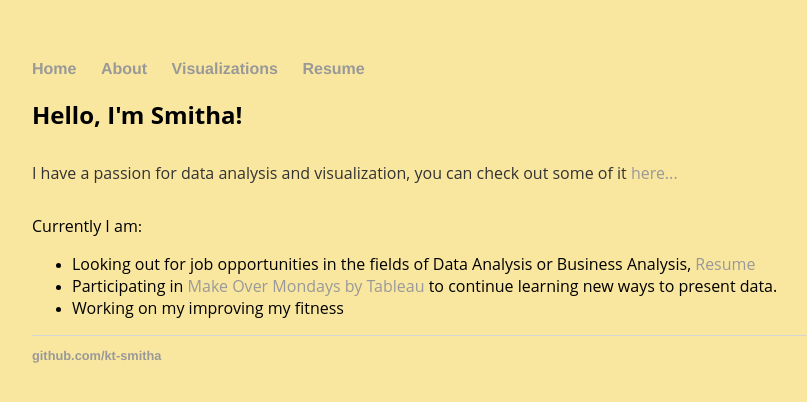
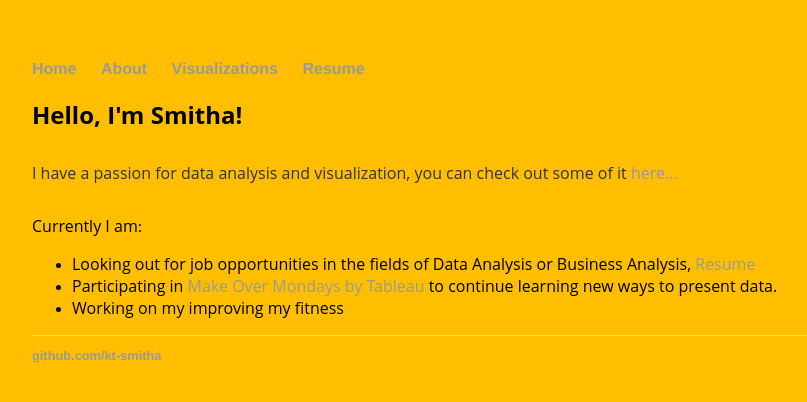
Before and after one commit to kt-smitha/kt-smitha.github.io, a Jekyll site: the page built from index.html, in a window 1280 px wide. Shown: the top 402 px of the page, without its empty margins (160-967 px from the left). Built offline with Jekyll 4.4.1, drawn with Linux system fonts in a browser that asks for light colours.

Commit message:
Update index.html

```diff
--- a/index.html
+++ b/index.html
@@ -4,7 +4,7 @@ title: Smitha-Home
 ---
 <head>
 <style>
-body {background-color:#F9E79F;}
+body {background-color:#FFBF00;}
 </style>
 </head>
 
```
